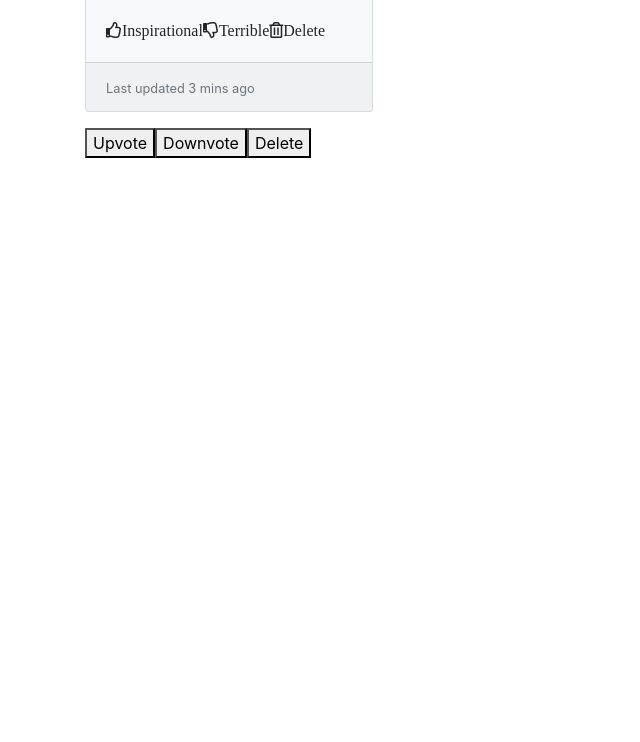
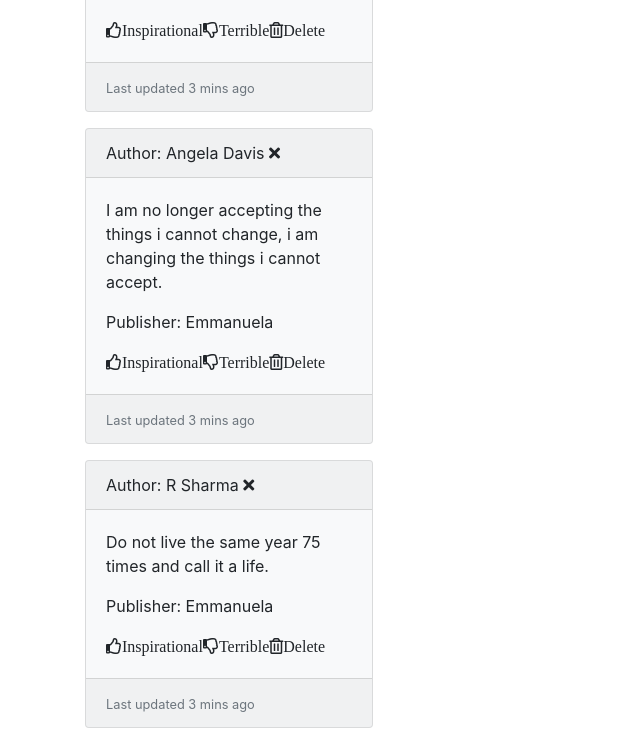
Before and after one commit to EmmanuelaJoy/quote-application, an Angular app: page / in a window 1280 px wide. Shown: the part 180-922 px from the top of the page, without its empty margins (0-640 px from the left). Before the commit the page ends 800 px from the top, so only its background shows below. Built offline with nearby package versions, Linux system fonts and the light colour scheme.

Commit message:
add more quotes

```diff
--- a/src/app/quote/quote.component.html
+++ b/src/app/quote/quote.component.html
@@ -6,8 +6,8 @@
     <div class="row">
         <div class="col-md-6">
             <div *ngFor='let quote of quotes;let i = index'>
-                <div class="card bg-light mb-3" style="max-width: 18rem;">
-                    <div class="card-header">Author: {{quote.author}}</div>
+                <div id={{i}} class="card bg-light mb-3" style="max-width: 18rem;">
+                    <div class="card-header">Author: {{quote.author}} <i class="fas fa-times"></i></div>
                     <div class="card-body">
                         <p class="card-text">{{quote.quoteInput}}</p>
                         <p>Publisher: {{quote.publisher}}</p>
@@ -19,9 +19,6 @@
                         <small class="text-muted">Last updated 3 mins ago</small>
                     </div>
                 </div>
-                <button>Upvote</button>
-                <button>Downvote</button>
-                <button>Delete</button>
             </div>
         </div>
 
--- a/src/app/quote/quote.component.ts
+++ b/src/app/quote/quote.component.ts
@@ -8,7 +8,14 @@ import { Quote } from '../quote'
 })
 export class QuoteComponent implements OnInit {
   quotes: Quote[] = [
-    new Quote('Everything will be okay in the end if it is not okay, it is not the end.', 'John Lennon', 'Emmanuela')
+    new Quote('Everything will be okay in the end if it is not okay, it is not the end.', 'John Lennon', 'Emmanuela'),
+    new Quote('I am no longer accepting the things i cannot change, i am changing the things i cannot accept.', 'Angela Davis', 'Emmanuela'),
+    new Quote('Do not live the same year 75 times and call it a life.', 'R Sharma', 'Emmanuela'),
+    new Quote('Suffer the pain of discipline or suffer the pain of regret.', 'John Lennon', 'Emmanuela'),
+    new Quote('Everything will be okay in the end if it is not okay, it is not the end.', 'John Lennon', 'Emmanuela'),
+    new Quote('Everything will be okay in the end if it is not okay, it is not the end.', 'John Lennon', 'Emmanuela'),
+    new Quote('Everything will be okay in the end if it is not okay, it is not the end.', 'John Lennon', 'Emmanuela'),
+    new Quote('There is a danger in letting people misname you. If you are a fire, do not answer when they call you a spark.', 'Upile Chisala', 'Emmanuela')
   ];
 
 
```
